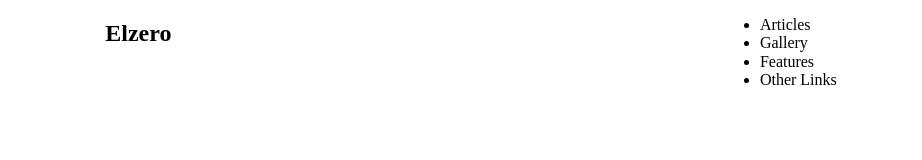
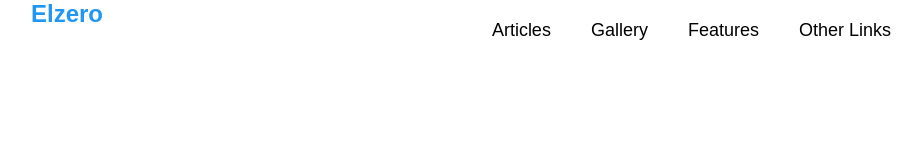
Before and after one commit to Skylok-24/HTML-and-CSS-Zero-Template-, a plain HTML site: page index.html in a window 1280 px wide. Shown: the whole page, without its empty margins (169-1091 px from the left). Drawn offline with Linux system fonts and the light colour scheme.

Commit message:
modiefed with yahya

```diff
--- a/CSS/Style.css
+++ b/CSS/Style.css
@@ -1,7 +1,35 @@
+:root {
+    --main-color : #2196f3;
+}
+body {
+    font-family: "cario" , sans-serif;
+}
 
 /*start header*/
 .nav {
     display: flex;
-    justify-content: space-around;
+    justify-content: space-between;
+    padding: 0px 200px;
+}
+.nav ul {
+    list-style: none;
+    display: flex;
+}
+.nav li a {
+    text-decoration: none;
+    color: black;
+    font-size: 18px;
+}
+.nav h2 {
+    color: var(--main-color);
+}
+.nav li:hover a {
+    color: var(--main-color);
+}
+.nav li:hover {
+    border-top: solid var(--main-color) 5px;
+}
+.nav li {
+    padding:  20px;
 }
 /*end header*/
--- a/index.html
+++ b/index.html
@@ -3,8 +3,8 @@
 <head>
     <meta charset="UTF-8">
     <meta name="viewport" content="width=device-width, initial-scale=1">
+    <link rel="stylesheet" href="CSS/Normalize.css">
     <link rel="stylesheet" href="CSS/Style.css">
-    <link rel="stylesheet" href="CSS/Normalize.css">
 
 <!--    Font Awesome-->
     <link rel="stylesheet" href="CSS/all.min.css">
@@ -20,10 +20,10 @@
      <div class="nav">
          <h2>Elzero</h2>
          <ul>
-             <li>Articles</li>
-             <li>Gallery</li>
-             <li>Features</li>
-             <li>Other Links</li>
+             <li><a href="">Articles</a></li>
+             <li><a href="">Gallery</a></li>
+             <li><a href="">Features</a></li>
+             <li><a href="">Other Links</a></li>
          </ul>
      </div>
 <!--end header-->
```
Also changed, not shown: CSS/Normalize.css.
